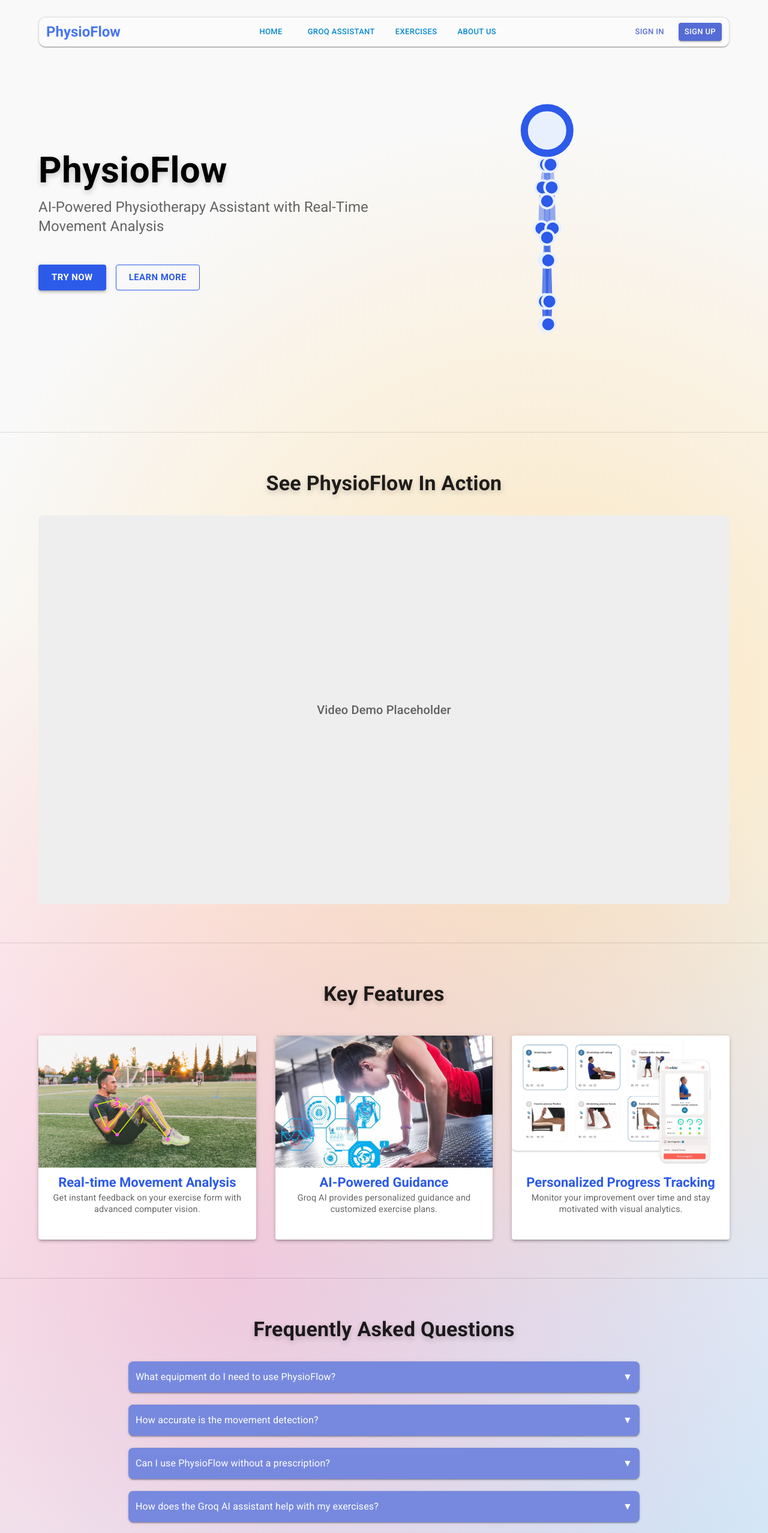
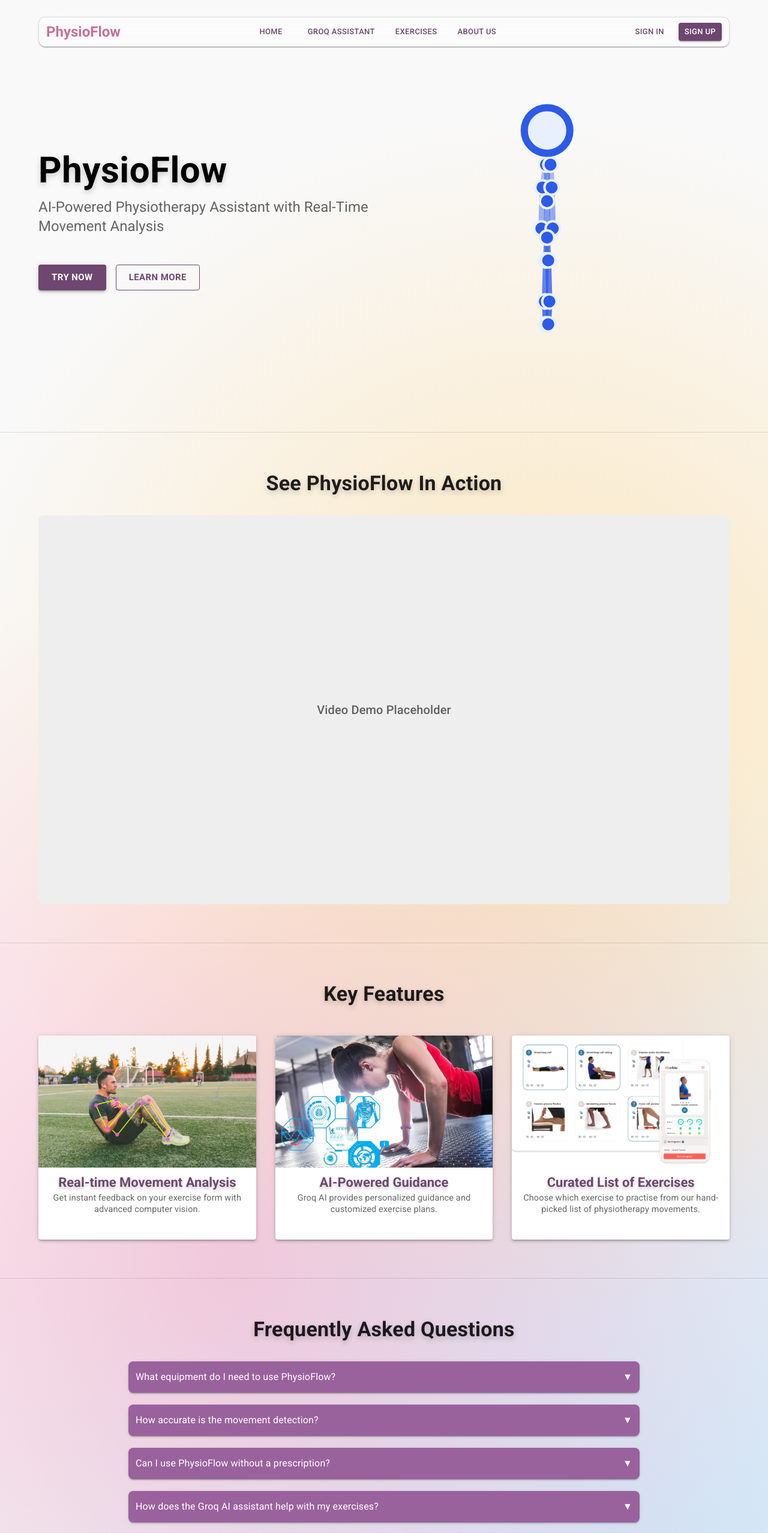
Before and after one commit to dhananjay2403/physioflow-ai, a React (Create React App) app in the folder Frontend/: page / in a window 1280 px wide. Shown: the top 2555 px of the page at 60% size. Built offline with nearby package versions, Linux system fonts and the light colour scheme.

Commit message:
UI Updates

```diff
--- a/Frontend/src/components/AppAppBar.jsx
+++ b/Frontend/src/components/AppAppBar.jsx
@@ -61,22 +61,22 @@
             justifyContent: 'center',
             gap: 3
           }}>
-              <Button variant="text" color="info" size="small">
+              <Button variant="text" size="small" sx={{ color: '#6e4670' }}>
                 Home
               </Button>
-              {/* <Button variant="text" color="info" size="small">
+              {/* <Button variant="text" size="small" sx={{ color: '#6e4670' }}>
                 Dashboard
               </Button> */}
-              <Button variant="text" color="info" size="small">
+              <Button variant="text" size="small" sx={{ color: '#6e4670' }}>
                 Groq Assistant
               </Button>
-              <Button variant="text" color="info" size="small">
+              <Button variant="text" size="small" sx={{ color: '#6e4670' }}>
                 Exercises
               </Button>
-              <Button variant="text" color="info" size="small">
+              <Button variant="text" size="small" sx={{ color: '#6e4670' }}>
                 About Us
               </Button>
-              {/* <Button variant="text" color="info" size="small">
+              {/* <Button variant="text" size="small" sx={{ color: '#6e4670' }}>
                 Feedback
               </Button> */}
             </Box>
@@ -88,10 +88,10 @@
               ml: 4, // Add margin left for spacing from middle links
             }}
           >
-            <Button color="primary" variant="text" size="small">
+            <Button variant="text" size="small" sx={{ color: '#6e4670' }}>
               Sign in
             </Button>
-            <Button color="primary" variant="contained" size="small">
+            <Button variant="contained" size="small" sx={{ backgroundColor: '#6e4670' }}>
               Sign up
             </Button>
           </Box>
@@ -121,20 +121,20 @@
                   </IconButton>
                 </Box>
 
-                <MenuItem>Home</MenuItem>
+                <MenuItem sx={{ color: '#6e4670' }}>Home</MenuItem>
                 {/* <MenuItem>Dashboard</MenuItem> */}
-                <MenuItem>Groq Assistant</MenuItem>
-                <MenuItem>Exercises</MenuItem>
-                <MenuItem>About Us</MenuItem>
+                <MenuItem sx={{ color: '#6e4670' }}>Groq Assistant</MenuItem>
+                <MenuItem sx={{ color: '#6e4670' }}>Exercises</MenuItem>
+                <MenuItem sx={{ color: '#6e4670' }}>About Us</MenuItem>
                 {/* <MenuItem>Feedback</MenuItem> */}
                 <Divider sx={{ my: 3 }} />
                 <MenuItem>
-                  <Button color="primary" variant="contained" fullWidth>
+                  <Button variant="contained" fullWidth sx={{ backgroundColor: '#6e4670' }}>
                     Sign up
                   </Button>
                 </MenuItem>
                 <MenuItem>
-                  <Button color="primary" variant="outlined" fullWidth>
+                  <Button variant="outlined" fullWidth sx={{ color: '#6e4670' }}>
                     Sign in
                   </Button>
                 </MenuItem>
--- a/Frontend/src/components/Exercises.jsx
+++ b/Frontend/src/components/Exercises.jsx
@@ -51,7 +51,7 @@
           <IconButton edge="start" color="inherit" onClick={() => navigate(-1)} sx={{ mr: 2 }}>
             <ArrowBack />
           </IconButton>
-          <Typography variant="h6" sx={{ flexGrow: 1 }}>
+          <Typography variant="h6" sx={{ flexGrow: 1}}>
             Exercises
           </Typography>
           <Box
--- a/Frontend/src/components/GroqAssistant.jsx
+++ b/Frontend/src/components/GroqAssistant.jsx
@@ -53,7 +53,7 @@
         alignItems: 'center',
         justifyContent: 'center',
         minHeight: '100vh',
-        background: 'url("/bg-blur.jpg") no-repeat center center / cover',
+        background: '#e8dbe8',
         p: 2,
       }}
     >
@@ -75,7 +75,7 @@
         <Box
           sx={{
             p: 2,
-            backgroundColor: '#3f51b5',
+            backgroundColor: '#6e4670',
             color: 'white',
             display: 'flex',
             justifyContent: 'space-between',
@@ -87,7 +87,7 @@
           <Typography variant="h6" fontWeight="bold">
             Groq Assistant
           </Typography>
-          <IconButton onClick={() => navigate(-1)} sx={{ color: 'white' }}>
+          <IconButton onClick={() => navigate(-1)} sx={{ color: 'white'}}>
             <CloseIcon />
           </IconButton>
         </Box>
@@ -113,7 +113,7 @@
                 gap: 1,
               }}
             >
-              <Avatar sx={{ bgcolor: msg.sender === 'user' ? '#2196f3' : '#673ab7' }}>
+              <Avatar sx={{ bgcolor: msg.sender === 'user' ? '#2196f3' : '#6e4670' }}>
                 {msg.sender === 'user' ? <UserIcon /> : <AssistantIcon />}
               </Avatar>
               <Box>
@@ -157,7 +157,7 @@
             onChange={(e) => setInput(e.target.value)}
             onKeyDown={(e) => e.key === 'Enter' && handleSend()}
           />
-          <IconButton color="primary" onClick={handleSend}>
+          <IconButton color="#6e4670" onClick={handleSend}>
             <SendIcon />
           </IconButton>
         </Box>
--- a/Frontend/src/components/HomePage.jsx
+++ b/Frontend/src/components/HomePage.jsx
@@ -314,11 +314,11 @@
                     variant="contained"
                     size="large"
                     sx={{
-                      bgcolor: '#2c5ae9',
+                      bgcolor: '#6e4670',
                       color: '#fff',
                       fontWeight: 700,
                       boxShadow: 3,
-                      '&:hover': { bgcolor: '#1d3ea6' }
+                      '&:hover': { bgcolor: '#c57196' }
                     }}
                   >
                     Try Now
@@ -327,10 +327,10 @@
                     variant="outlined"
                     size="large"
                     sx={{
-                      borderColor: '#2c5ae9',
-                      color: '#2c5ae9',
+                      borderColor: '#6e4670',
+                      color: '#6e4670',
                       fontWeight: 700,
-                      '&:hover': { borderColor: '#1d3ea6', color: '#1d3ea6' }
+                      '&:hover': { borderColor: '#c57196', color: '#c57196' }
                     }}
                   >
                     Learn More
@@ -442,8 +442,8 @@
       image: imgFeature2,
     },
     {
-      title: 'Personalized Progress Tracking',
-      description: 'Monitor your improvement over time and stay motivated with visual analytics.',
+      title: 'Curated List of Exercises',
+      description: 'Choose which exercise to practise from our hand-picked list of physiotherapy movements.',
       image: imgFeature3,
     },
   ];
@@ -527,7 +527,9 @@
                       sx={{ objectFit: 'cover', width: '100%' }}
                     />
                     <CardContent sx={{ flexGrow: 1, display: 'flex', flexDirection: 'column', justifyContent: 'flex-start', alignItems: 'center', p: 1.5, minHeight: 0 }}>
-                      <Typography gutterBottom variant="h5" component="h2" sx={{ color: '#2c5ae9', fontWeight: 700, textAlign: 'center', mb: 0.5, fontSize: 22, lineHeight: 1.2 }}>
+                      <Typography gutterBottom variant="h5" component="h2" sx={{
+                        textShadow: '0px 4px 5px rgba(0, 0, 0, 0.2)', // diffused shadow
+                        color: '#6e4670', fontWeight: 700, textAlign: 'center', mb: 0.5, fontSize: 22, lineHeight: 1.2 }}>
                         {feature.title}
                       </Typography>
                       <Typography sx={{ fontSize: 14.5, color: 'text.secondary', textAlign: 'center', mt: 0, lineHeight: 1.3 }}>
@@ -636,7 +638,7 @@
             >
               <Box
                 sx={{
-                  backgroundColor: 'primary.light',
+                  backgroundColor: '#9a629d',
                   color: 'white',
                   borderTopLeftRadius: 8,
                   borderTopRightRadius: 8,
@@ -666,7 +668,7 @@
               <Collapse in={expanded === faq.id} timeout={400} easing={{ enter: 'cubic-bezier(0.4,0,0.2,1)', exit: 'cubic-bezier(0.4,0,0.2,1)' }}>
                 <Box
                   sx={{
-                    backgroundColor: 'primary.main',
+                    backgroundColor: '#b48bb6',
                     color: 'white',
                     borderBottomLeftRadius: 8,
                     borderBottomRightRadius: 8,
--- a/Frontend/src/components/SitemarkIcon.jsx
+++ b/Frontend/src/components/SitemarkIcon.jsx
@@ -5,7 +5,7 @@
 export default function SitemarkIcon() {
   return (
     <Box sx={{ display: 'flex', alignItems: 'center' }}>
-      <Typography variant="h5" component="div" sx={{ fontWeight: 'bold', color: '#4876EF' }}>
+      <Typography variant="h5" component="div" sx={{ fontWeight: 'bold', color: '#c57196' }}>
         PhysioFlow
       </Typography>
     </Box>
```
